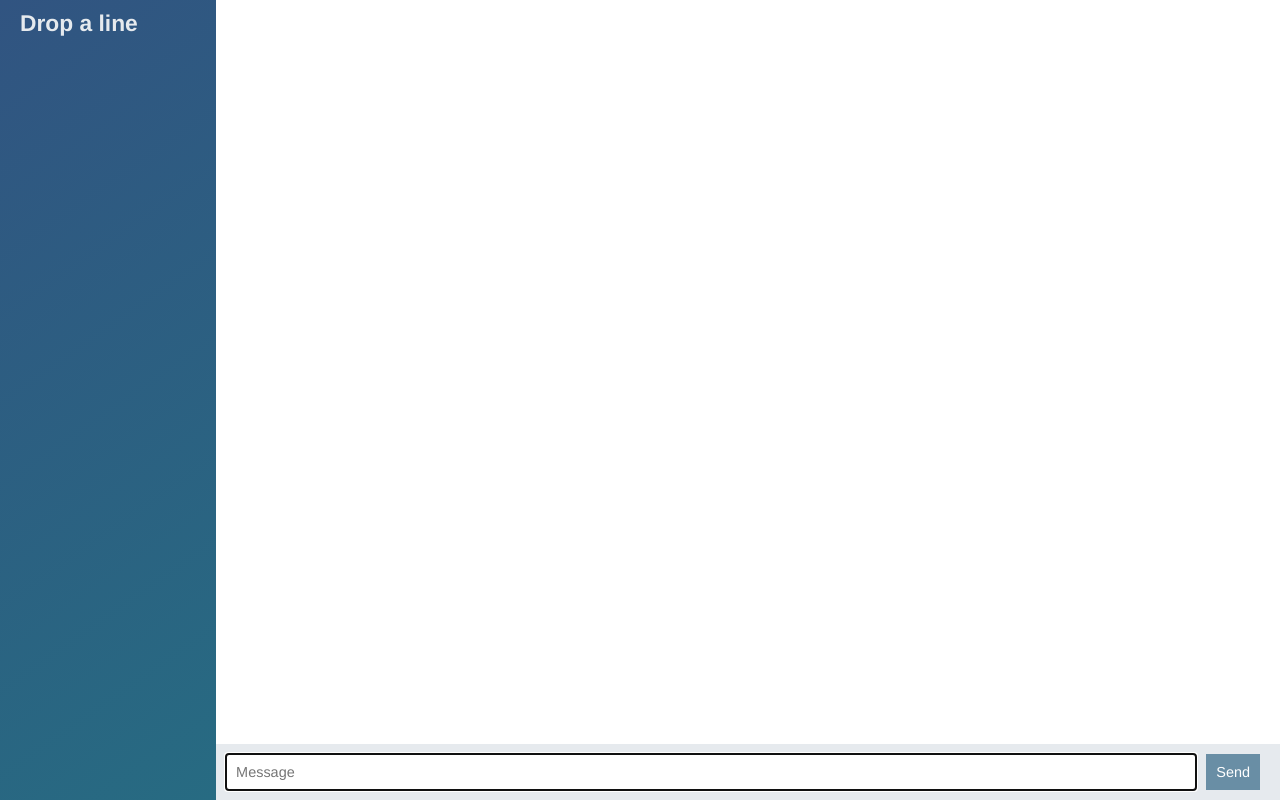
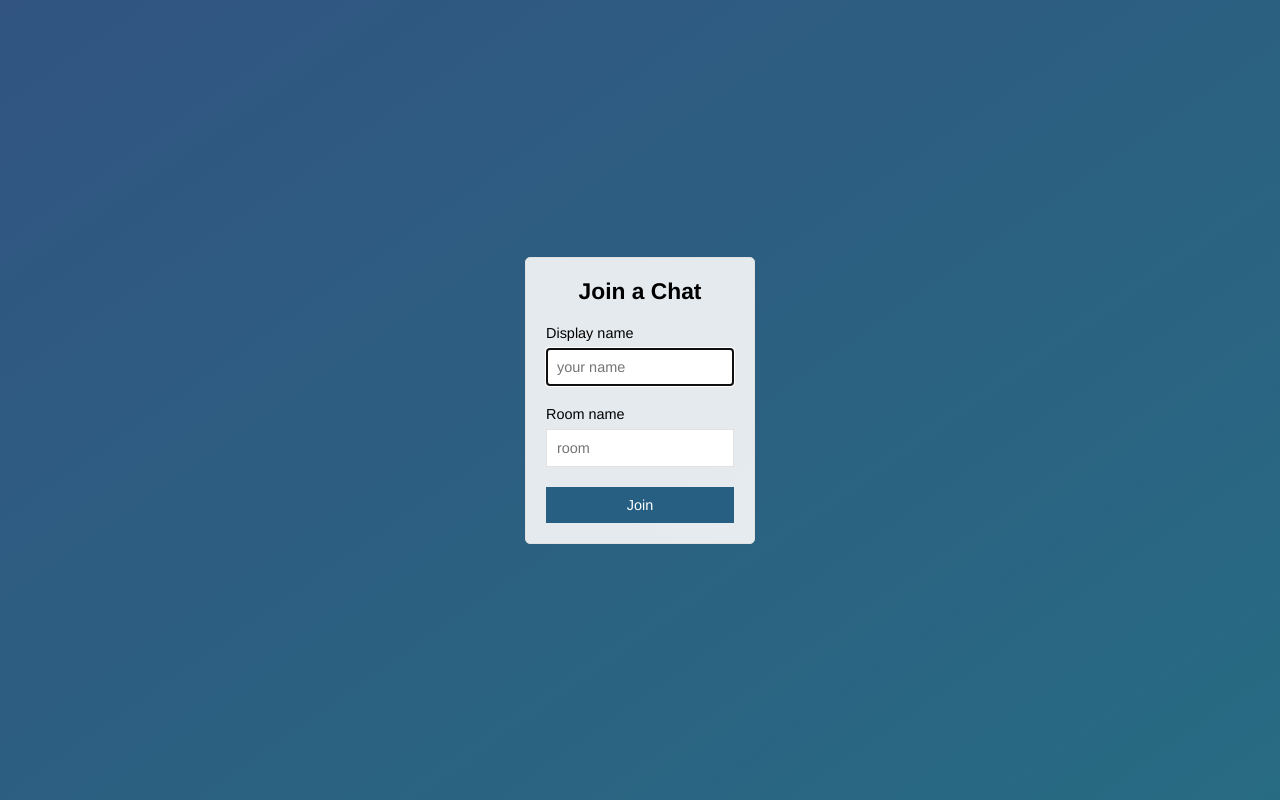
Before and after one commit to jiovanniro/chat-app, a website: page client/index.html in a window 1280 px wide. Drawn offline with nearby package versions, Linux system fonts and the light colour scheme; no server answers.

Commit message:
Added a chat join page

```diff
--- a/client/index.html
+++ b/client/index.html
@@ -1,47 +1,30 @@
 <!DOCTYPE html>
+
 <html>
     <head>
-        <title>Chat App</title>
+        <title>Join | Chat App</title>
         <meta charset="utf-8">
-
+        <meta name="viewport" content="width=device-width, intial-scale=1, user-scalable=no">
         <link rel="stylesheet" href="/css/styles.css" type="text/css"
     </head>
-    <body class="chat">
-        <div class="chat-sidebar">
-            <h3>Drop a line</h3>
-            <div id="users"></div>
+    <body class="centered-form">
+        <div class="centered-form__form">
+            <!-- action: which page to go to -->
+            <form action="/chat.html">
+                <div class="form-field">
+                    <h3>Join a Chat</h3>
+                </div>
+                <div class="form-field">
+                    <label>Display name</label>
+                    <input type="text" name="name" autofocus placeholder="your name">
+                </div>
+                <div class="form-field">
+                    <label>Room name</label>
+                    <input type="text" name="room" placeholder="room">                </div>
+                <div class="form-field">
+                    <button>Join</button>
+                </div>
+            </form>
         </div>
-
-        <div class="chat-main">
-            <ol id="messages" class="chat-messages"></ol>
-
-            <div class="chat-footer">
-                <form id="message-form">
-                    <input type="text" name="message" placeholder="Message" autofocus>
-                    <button id="chat-send" disabled>Send</button>
-                </form>
-            </div>
-
-        <!-- A template for mustachJS -->
-        <script id="message-template" type="text/template">
-            <li class="message">
-                <div class="message-title">
-                    <h4>{{from}}</h4>
-                    <span>{{createdAt}}</h4>
-                </div>
-                <div class="message-body">
-                    <p>{{text}}</p>
-                </div>
-            </li>
-        </script>
-
-        </div>
-
-        <!-- loading in the socket library -->
-        <script src="/socket.io/socket.io.js"></script>
-        <script src="/js/libs/jquery-3.1.0.min.js"></script>
-        <script src="/js/libs/moment.js"></script>
-        <script src="/js/libs/mustache.js"></script>
-        <script src="/js/index.js"></script>
     </body>
 </html>
```
Also changed, not shown: client/chat.html (added, +48 -0 lines), client/js/chat.js (renamed from client/js/index.js).
